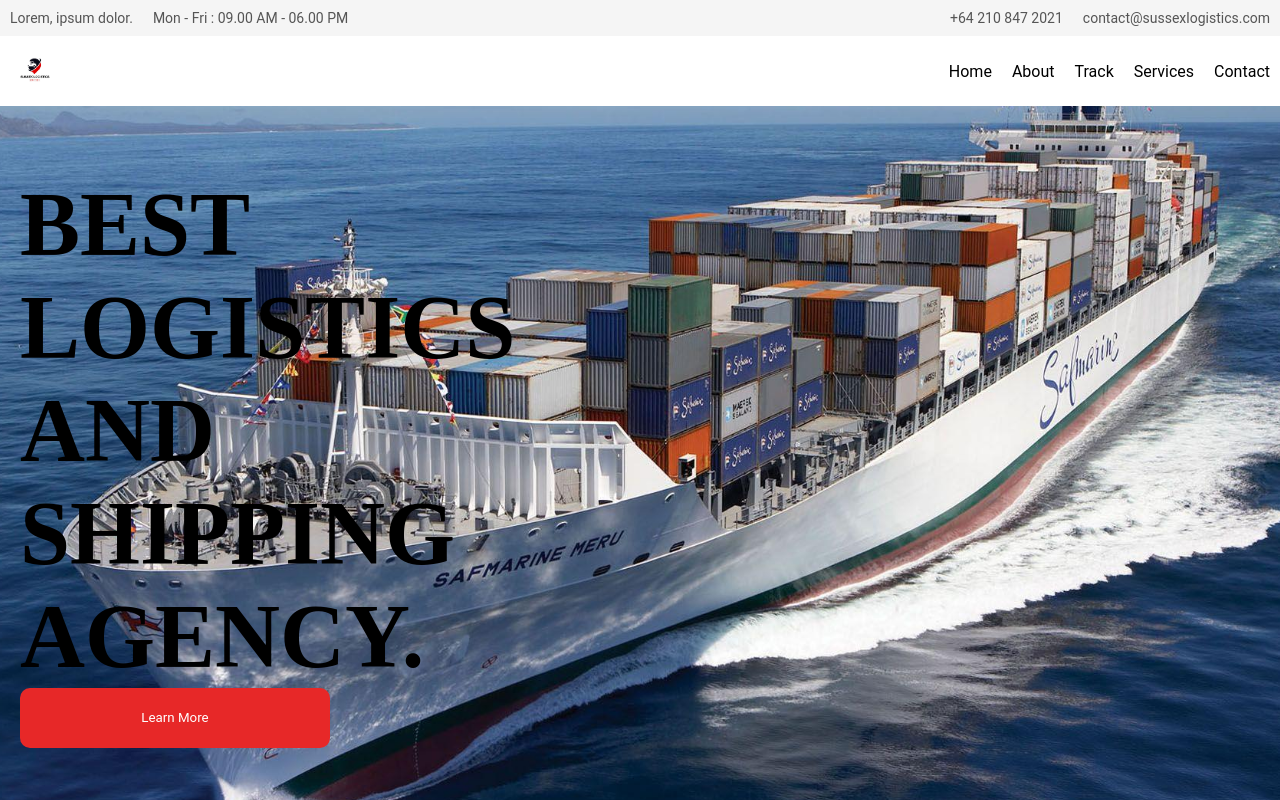
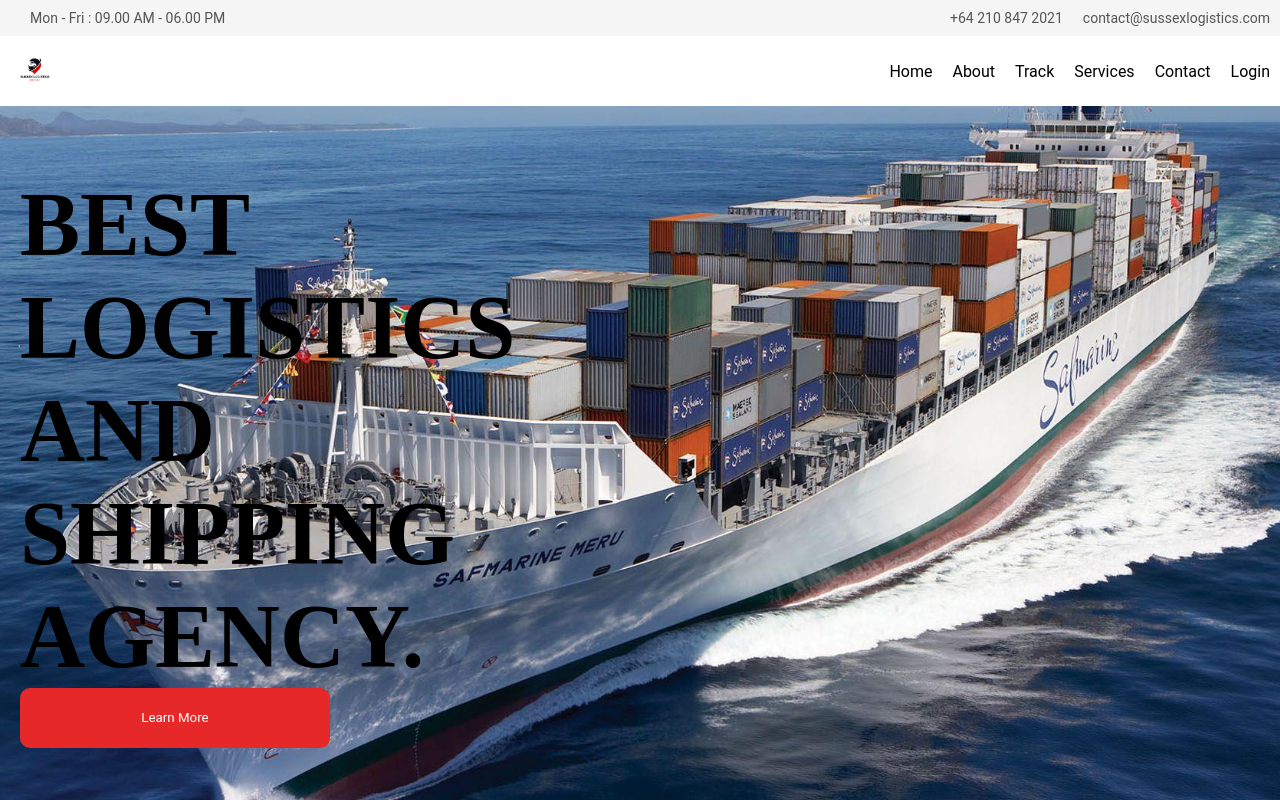
Before and after one commit to ronaldkelechi11/sussex-logistics, a React (Vite) app: page / in a window 1280 px wide. Shown: the top 800 px of the page. Built offline with nearby package versions, Linux system fonts and the light colour scheme.

Commit message:
Changed the login system

```diff
--- a/src/components/Contact.jsx
+++ b/src/components/Contact.jsx
@@ -1,11 +1,7 @@
 import '../components/Contact.scss'
-import { useNavigate } from "react-router-dom";
 
 const Contact = () => {
-    const navigate = useNavigate()
-    function navi() {
-        navigate("/admin")
-    }
+
     return (
         <div className="footer" id='contact'>
             <div className="footer_top">
@@ -31,7 +27,7 @@
                 </div>
             </div>
             <div className="footer_bottom">
-                <div className="orgName" onClick={navi}>© 2002 SUSSEX LOGISTICS</div>
+                <div className="orgName">© 2002 SUSSEX LOGISTICS</div>
             </div>
         </div>
     )
--- a/src/components/Navbar.jsx
+++ b/src/components/Navbar.jsx
@@ -6,7 +6,7 @@
         <div className="navbar">
             <div className="navbar_top">
                 <div className="navbar_top_1">
-                    <div className="address">Lorem, ipsum dolor.</div>
+                    <div className="address"></div>
                     <div className="dates">Mon - Fri : 09.00 AM - 06.00 PM</div>
                 </div>
                 <div className="navbar_top_2">
@@ -22,6 +22,7 @@
                     <Link to={"/track"}>Track</Link>
                     <a href="/#services">Services</a>
                     <a href="/#contact">Contact</a>
+                    <Link to="/admin">Login</Link>
                 </div>
             </div>
         </div>
```
